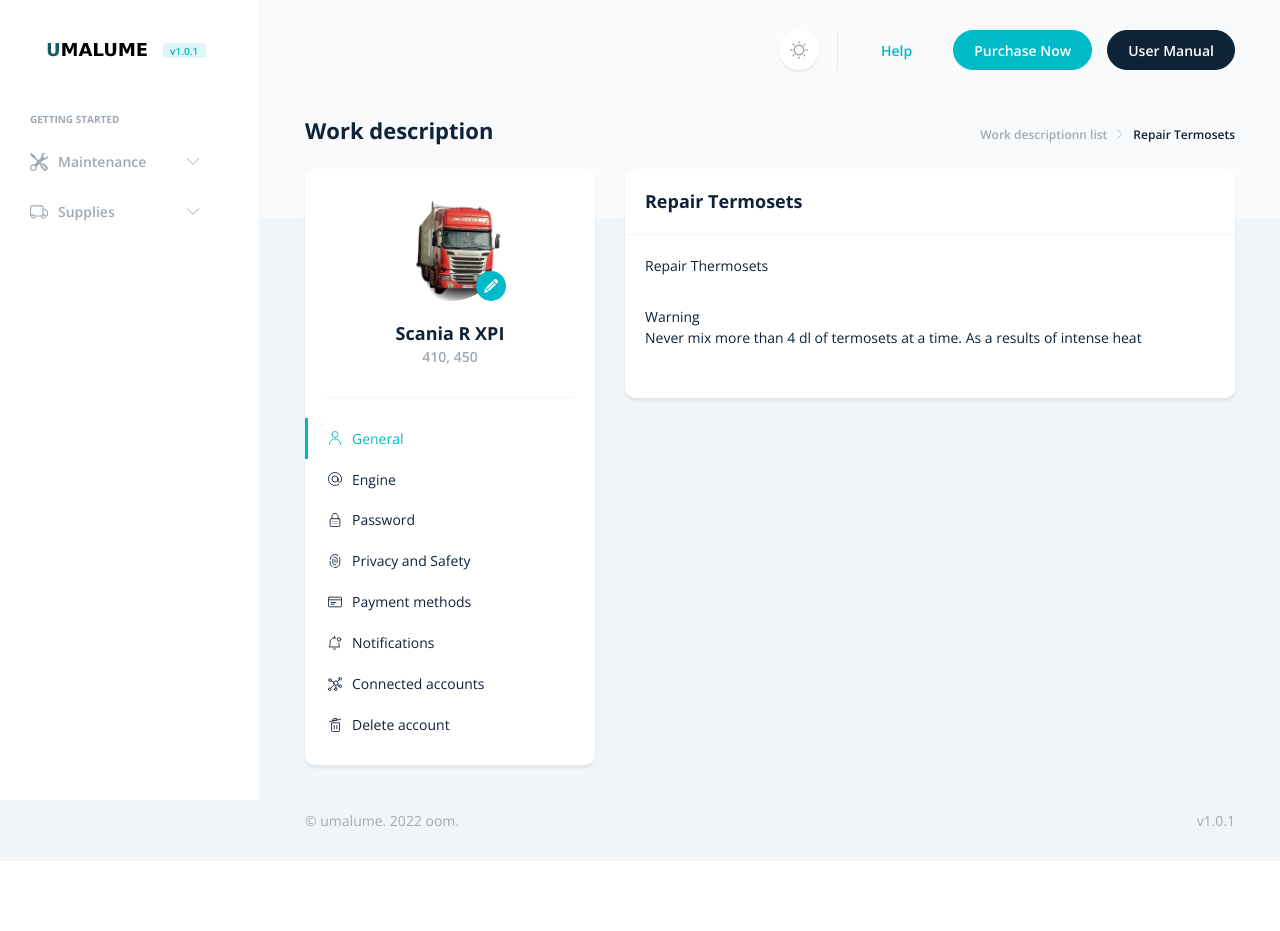
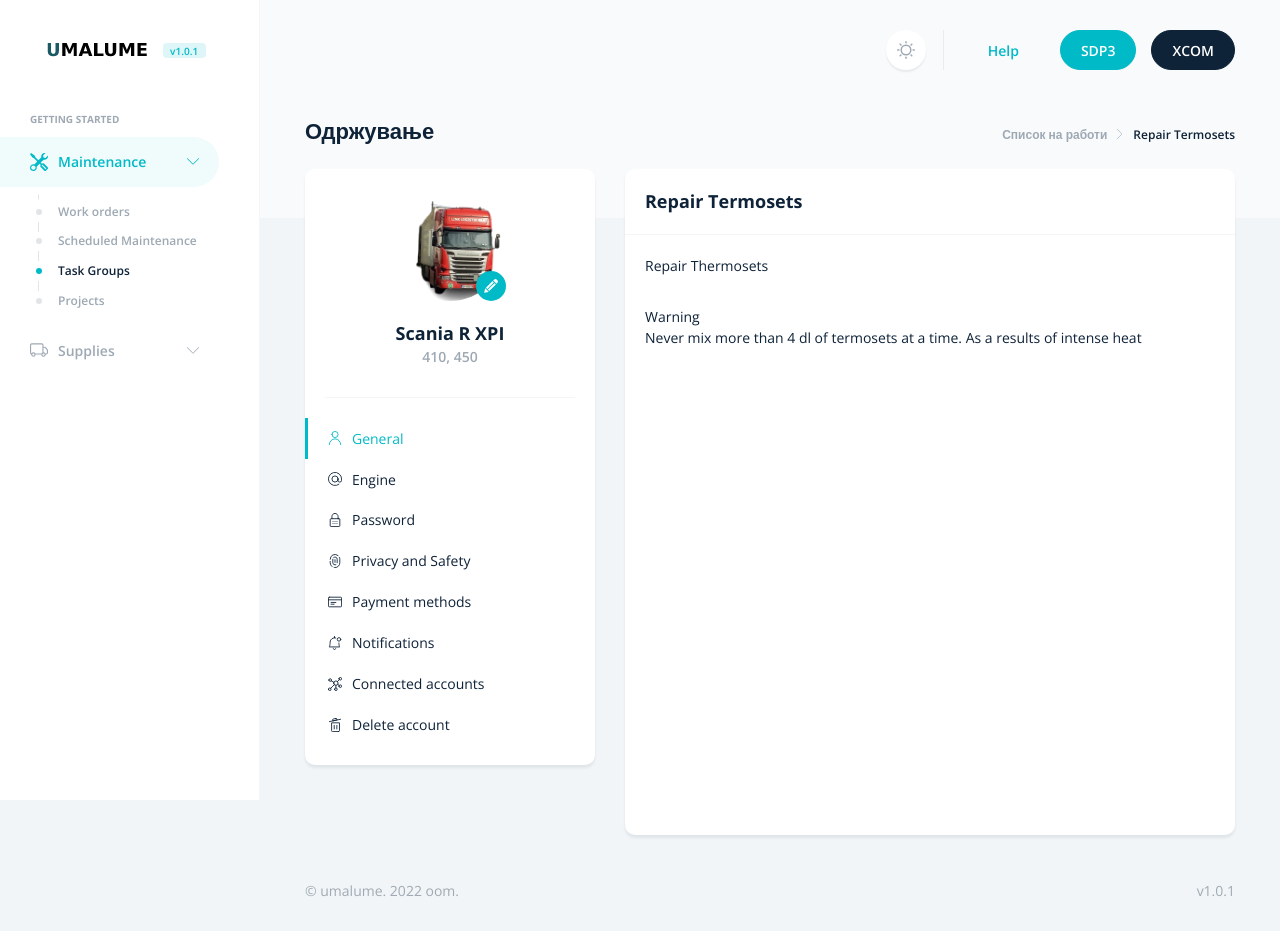
Before and after one commit to itaseski/lltcl, a Django app: a page that uses templates/maint/work-detail.html in a window 1280 px wide. Before the commit the page ends 861 px from the top, so only its background shows below. Run offline with Django 4.2, Linux system fonts and the light colour scheme; data comes from the database, SQL or seed files in the repository; both versions use the stored data as it was after the commit; some libraries are stand-ins or nearby versions.

Commit message:
some corrections

```diff
--- a/maint/models.py
+++ b/maint/models.py
@@ -22,9 +22,9 @@ class Work(models.Model):
         PUBLISHED = 'PB', _('Published')
 
     title = models.CharField(max_length=256)
-    slug = models.SlugField(max_length=256, unique_for_date='publish')
+    slug = models.SlugField(max_length=256, unique=True)
     author = models.ForeignKey(User, on_delete=models.CASCADE, related_name='maint_work') #  specify the name of the reverse relationship, from User to Work.
-    code = models.CharField(max_length=101, default='XX-XX:XXXX')
+    code = models.CharField(max_length=101, default='XX-XX:XXXX', unique=True)
     content = models.TextField()
     publish = models.DateTimeField(default=timezone.now) # returns the current datetime in a timezone-aware format
     created = models.DateTimeField(auto_now_add=True) #  the date will be saved automatically when creating an object
@@ -41,7 +41,6 @@ class Work(models.Model):
         ]
 
 
-
     def __str__(self):
         return self.title
 
--- a/maint/views.py
+++ b/maint/views.py
@@ -1,10 +1,17 @@
 from django.shortcuts import render, get_object_or_404
+from django.core.paginator import Paginator
 
 from .models import Work
 
 
 def work_list(request):
-    works = Work.published.all()
+    work_list = Work.published.all() # lista na site kompletirani opisi na rabota
+    # Pagination with 10 work description per page
+    # Django uses the Paginator class to split a Queryset object (or other objects with a count() or __len__() method) into Page objects.
+    paginator = Paginator(work_list, 10) # broj na opisi na rabota po strana
+    #paginator.num_pages # vkupen broj na strani
+    page_number = request.GET.get('page', 1)
+    works = paginator.page(page_number)
     contex = {
         'works': works
     }
--- a/templates/maint/work-detail.html
+++ b/templates/maint/work-detail.html
@@ -6,49 +6,10 @@
 {% endblock %}
 
 {% block navigation %}
-<!-- Navigation -->
-<ul class="navbar-nav mb-lg-7">
-
-    <li class="nav-item">
-        <span class="h6 text-secondary ps-4 ps-lg-6 mb-3 d-block text-uppercase">Getting started</span>
-    </li>
-
-    <!--Maintenance-->
-    <li class="nav-item dropdown">
-
-        <a class="nav-link" href="#maintenance" data-bs-toggle="collapse" role="button" aria-expanded="false"
-            aria-controls="customization">
-            <svg xmlns="http://www.w3.org/2000/svg" width="18" height="18" fill="currentColor"
-                class="bi bi-tools nav-link-icon" viewBox="0 0 16 16">
-                <path
-                    d="M1 0 0 1l2.2 3.081a1 1 0 0 0 .815.419h.07a1 1 0 0 1 .708.293l2.675 2.675-2.617 2.654A3.003 3.003 0 0 0 0 13a3 3 0 1 0 5.878-.851l2.654-2.617.968.968-.305.914a1 1 0 0 0 .242 1.023l3.27 3.27a.997.997 0 0 0 1.414 0l1.586-1.586a.997.997 0 0 0 0-1.414l-3.27-3.27a1 1 0 0 0-1.023-.242L10.5 9.5l-.96-.96 2.68-2.643A3.005 3.005 0 0 0 16 3c0-.269-.035-.53-.102-.777l-2.14 2.141L12 4l-.364-1.757L13.777.102a3 3 0 0 0-3.675 3.68L7.462 6.46 4.793 3.793a1 1 0 0 1-.293-.707v-.071a1 1 0 0 0-.419-.814L1 0Zm9.646 10.646a.5.5 0 0 1 .708 0l2.914 2.915a.5.5 0 0 1-.707.707l-2.915-2.914a.5.5 0 0 1 0-.708ZM3 11l.471.242.529.026.287.445.445.287.026.529L5 13l-.242.471-.026.529-.445.287-.287.445-.529.026L3 15l-.471-.242L2 14.732l-.287-.445L1.268 14l-.026-.529L1 13l.242-.471.026-.529.445-.287.287-.445.529-.026L3 11Z" />
-            </svg>
-            <span>Maintenance</span>
-        </a>
-
-        <div class="collapse show" id="maintenance">
-            <ul class="nav flex-column">
-
-                <li class="nav-item">
-                    <a href="/" class="nav-link">Work orders</a>
-                </li>
-
-                <li class="nav-item">
-                    <a href="{{ url }}" class="nav-link">Scheduled Maintenance</a>
-                </li>
-
-                {% url 'maint:work-list' as url %}
-                <li class="nav-item">
-                    <a href="{{ url }}" class="nav-link  {% if request.path == url %}active{% endif %}">Task Groups</a>
-                </li>
-                <li class="nav-item">
-                    <a href="../docs/handlebars.html" class="nav-link">Projects</a>
-                </li>
-            </ul>
-        </div>
-    </li>
-
-</ul>
+<!-- Page navigation -->
+{% block menu_maintenance %} active {% endblock %}
+{% block menu_maintenance_collapse %} show {% endblock %}
+{% block menu_item_task_group %} active {% endblock %}
 <!-- End of Navigation -->
 {% endblock %}
 
@@ -65,12 +26,12 @@
 <!-- Link -->
 <a href="https://themes.getbootstrap.com/product/dashly-admin-dashboard-template/" target="_blank"
     class="btn btn-primary mx-1 mx-lg-2 px-4 px-lg-5">
-    Purchase Now
+    SDP3
 </a>
 
 <!-- Link -->
 <a href="../index.html" class="btn btn-dark mx-1 mx-lg-2 px-4 px-lg-5">
-    User Manual
+    XCOM
 </a>
 {% endblock %}
 
@@ -80,20 +41,20 @@
 
     <!-- Title -->
     <h1 class="h2">
-        Work description
+        Одржување
     </h1>
 
     <!-- Breadcrumb -->
     <nav aria-label="breadcrumb">
         <ol class="breadcrumb">
-            <li class="breadcrumb-item"><a href="{% url 'maint:work-list' %}">Work descriptionn list</a></li>
+            <li class="breadcrumb-item"><a href="{% url 'maint:work-list' %}">Список на работи</a></li>
             <li class="breadcrumb-item active" aria-current="page">{{ work.title }}</li>
         </ol>
     </nav>
 </div>
 
 <div class="row">
-
+    <!-- Group menu -->
     <div class="col-md-4 col-xxl-3">
         <!-- Card -->
         <div class="card border-0 sticky-md-top top-10px">
@@ -134,7 +95,9 @@
                 <hr class="mb-0">
             </div>
 
+
             <ul class="scrollspy mb-5" id="account" data-scrollspy='{"offset": "30"}'>
+
                 <li class="active">
                     <a href="#general" class="d-flex align-items-center py-3">
                         <svg viewBox="0 0 24 24" height="14" width="14" class="me-3" xmlns="http://www.w3.org/2000/svg">
@@ -338,38 +301,27 @@
             </ul>
 
 
+
         </div>
     </div>
-
+    <!-- /Group menu -->
+    <!-- Content -->
     <div class="col">
-        <form novalidate>
 
             <!-- Card -->
             <div class="card border-0 scroll-mt-3" id="general">
 
-
                 <div class="card-header">
-
                     <h2 class="h3 mb-0">{{ work.title }}</h2>
-
                 </div>
 
-
-
-                <div class="card-body">
-
-                    {{ work.content| safe | linebreaks }}
-
+                <div class="card-body"  style="height: 600px; overflow-y: auto">
+                    {{ work.content | safe | linebreaks }}
                 </div>
 
-
-
             </div>
-
-
-
-        </form>
     </div>
+    <!-- /Content -->
 
 </div>
 
```
Also changed, not shown: maint/admin.py (+5 -2 lines), templates/maint/work-list.html (+3 -12 lines), templates/pagination.html (added, +16 -0 lines), db.sqlite3, maint/migrations/0003_alter_work_code_alter_work_slug.py (added).
